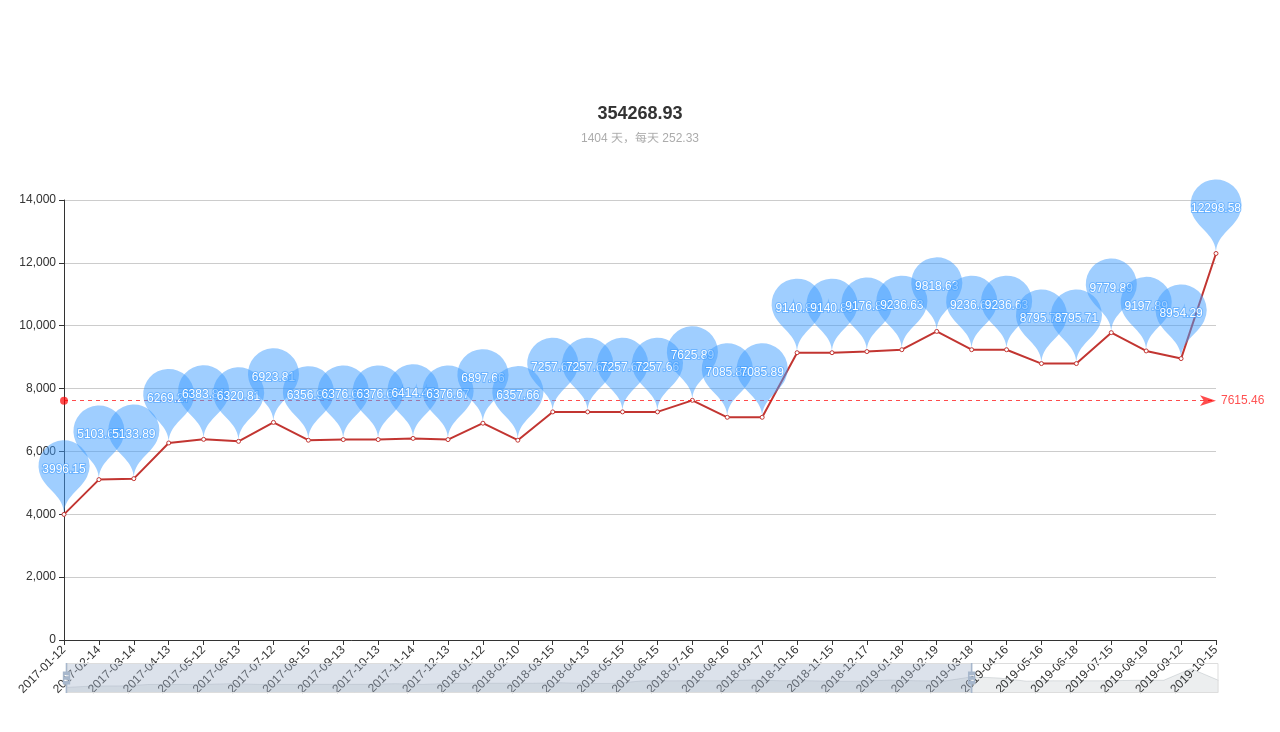
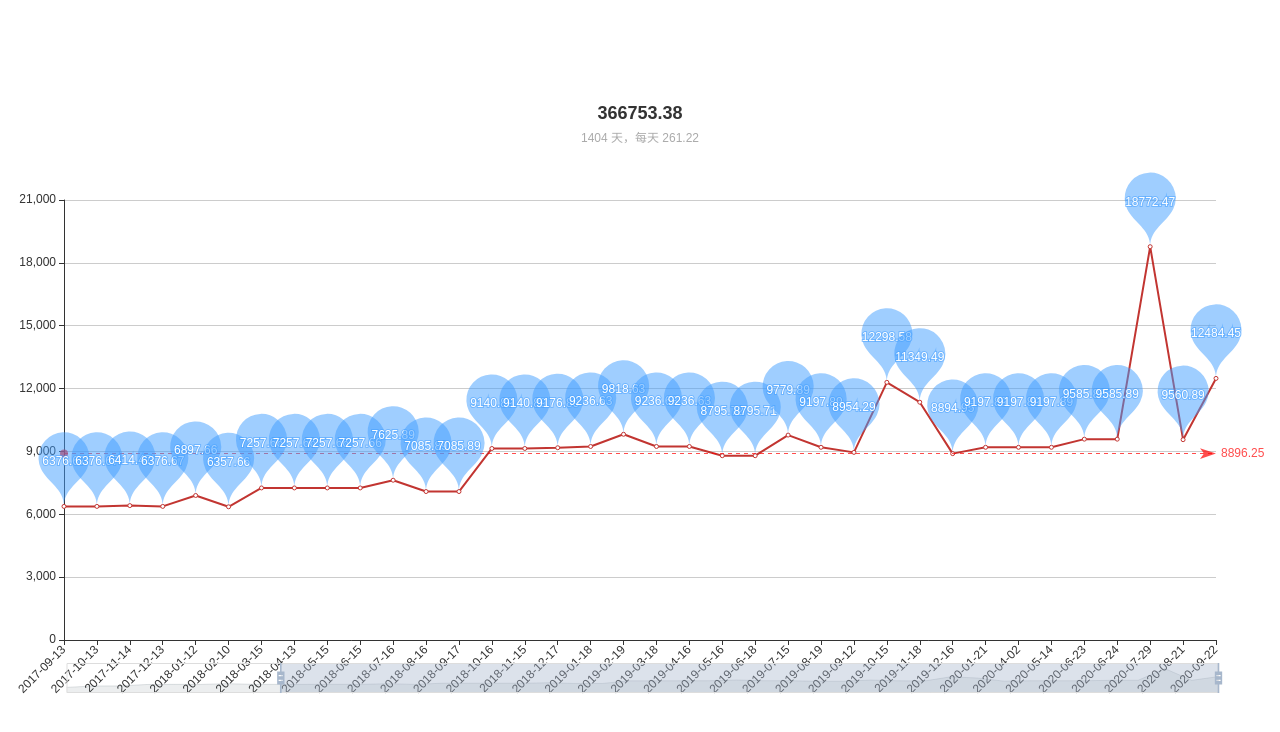
Before and after one commit to lianxianliang/salary, a plain HTML site: page index.html in a window 1280 px wide. Drawn offline with Linux system fonts and the light colour scheme.

Commit message:
更新9月份

```diff
--- a/index.html
+++ b/index.html
@@ -71,6 +71,7 @@
 				'2020-06-24': 9585.89,
 				'2020-07-29': 18772.47,
 				'2020-08-21': 9560.89,
+				'2020-09-22': 12484.45,
 			}
 
 			let count = 0;
@@ -91,8 +92,9 @@
 				arrDate.push(key);
 			})
 
-			// let startDate = +new Date(arrDate[0]);
-			// let endDate = +new Date(arrDate[arrDate.length - 1]);
+			let temArr = Object.keys(obj).map(item => {
+				return item;
+			})
 
 			let startDate = +new Date('2016-12-06');
 			let endDate = +new Date();
@@ -105,14 +107,14 @@
 				dataZoom: [{
 						show: true,
 						realtime: true,
-						startValue: '2017-01-12',
-						endValue: '2019-10-15'
+						startValue: temArr[temArr.length - 36],
+						endValue: temArr[temArr.length - 1]
 					},
 					{
 						type: 'inside',
 						realtime: true,
-						startValue: '2017-01-12',
-						endValue: '2019-10-15'
+						startValue: temArr[temArr.length - 33],
+						endValue: temArr[temArr.length - 1]
 					}
 				],
 				grid: {
```
